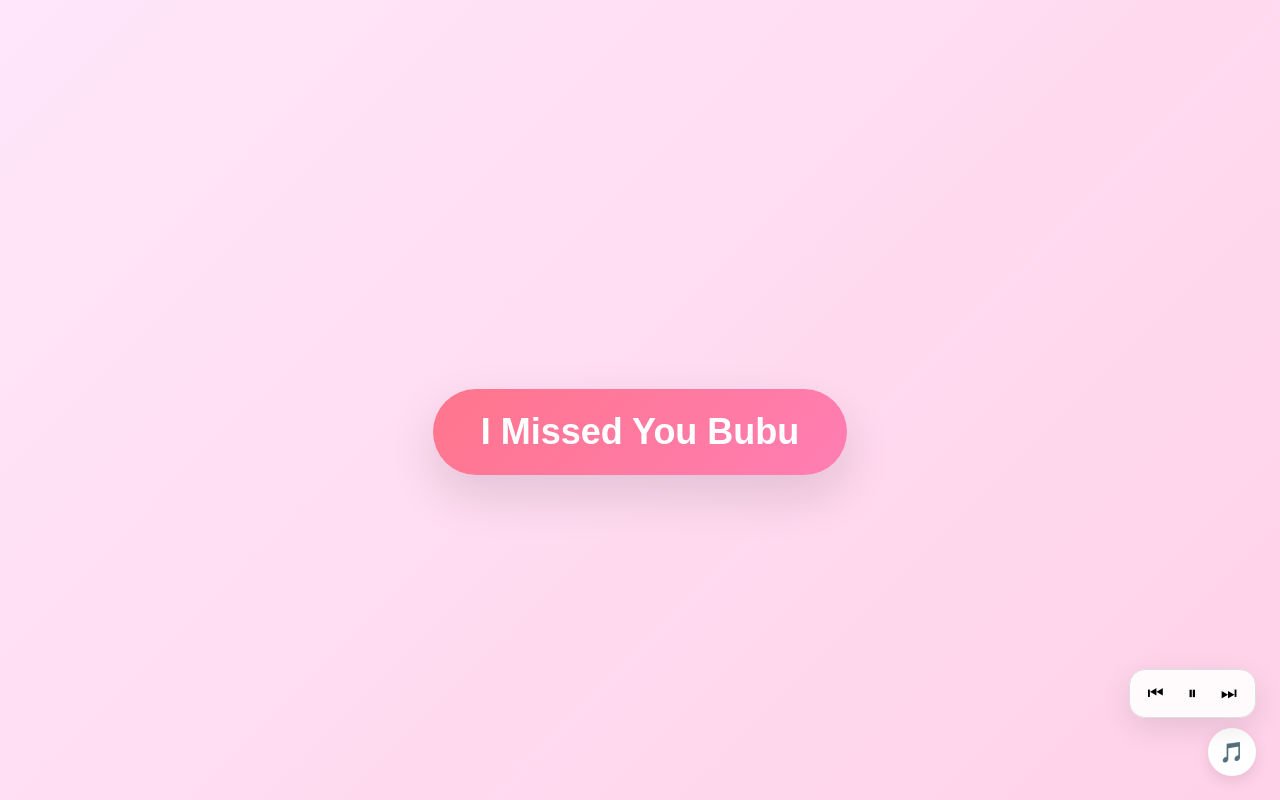
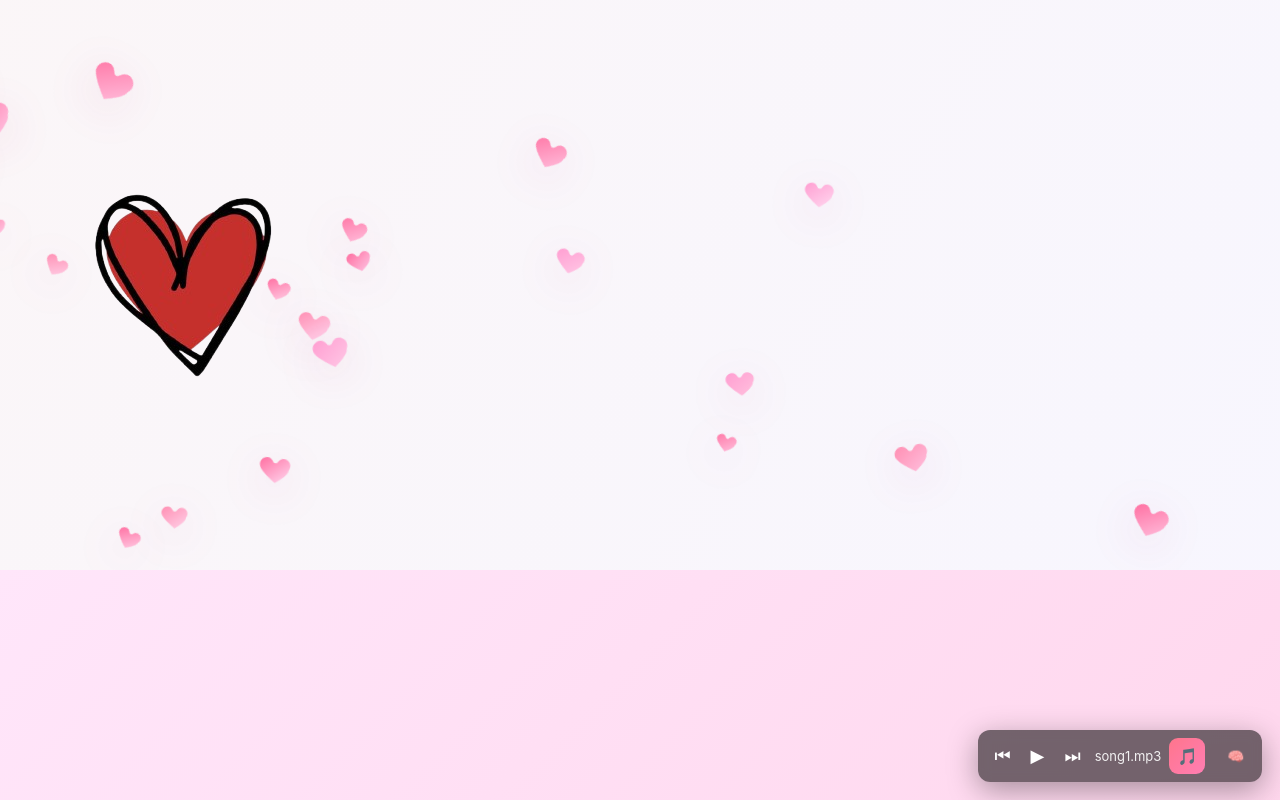
Before and after one commit to yxbudgqjdqdxq/surehit-version-2, a Next.js app: page / in a window 1280 px wide. Both pictures are taken after a click on the button "Toggle player". Shown: the top 800 px of the page. Built offline with nearby package versions, Linux system fonts and the light colour scheme.

Commit message:
Update _app.js

```diff
--- a/pages/_app.js
+++ b/pages/_app.js
@@ -1,12 +1,14 @@
 // pages/_app.js
-import { useState, useEffect, useRef } from 'react';
-import '../styles/globals.css';
+import { useState, useEffect, useRef } from "react";
+import AnimatedBackground from "../components/AnimatedBackground";
+import Header from "../components/Header";
+import "../styles/globals.css";
 
 const PLAYLIST = [
   "/song1.mp3",
   "/song2.mp3",
   "/song3.mp3",
-  "/song4.mp3"
+  "/song4.mp3",
 ];
 
 export default function App({ Component, pageProps }) {
@@ -14,82 +16,174 @@ export default function App({ Component, pageProps }) {
   const [currentSongIndex, setCurrentSongIndex] = useState(0);
   const [isPlayerOpen, setIsPlayerOpen] = useState(false);
   const [isRavensActive, setIsRavensActive] = useState(false);
+
   const audioRef = useRef(null);
 
-  // Handle Ravens Protocol Silence
   useEffect(() => {
-    const handleRavens = (e) => {
-      const active = e.detail;
-      setIsRavensActive(active);
-      if (active && audioRef.current) {
+    // Ensure audio element exists and update source when song index changes
+    if (!audioRef.current) {
+      audioRef.current = new Audio(PLAYLIST[currentSongIndex]);
+      audioRef.current.loop = false;
+      audioRef.current.preload = "auto";
+      audioRef.current.addEventListener("ended", () => {
+        // autoplay next when a song ends
+        setCurrentSongIndex((idx) => (idx + 1) % PLAYLIST.length);
+      });
+    } else {
+      audioRef.current.src = PLAYLIST[currentSongIndex];
+      if (isPlaying) {
+        audioRef.current.play().catch(() => {});
+      }
+    }
+    // cleanup if component unmounts
+    return () => {
+      // keep audio across navigation depending on your needs; here we pause
+      // to avoid dangling audio in dev environment
+      if (audioRef.current) {
         audioRef.current.pause();
-        setIsPlaying(false);
       }
     };
-    window.addEventListener('ravens-toggle', handleRavens);
-    return () => window.removeEventListener('ravens-toggle', handleRavens);
-  }, []);
+    // eslint-disable-next-line react-hooks/exhaustive-deps
+  }, [currentSongIndex]);
 
-  // Simple Auto-Play
   useEffect(() => {
-    const audio = audioRef.current;
-    if (audio) {
-      audio.volume = 0.5;
-      const playPromise = audio.play();
-      if (playPromise !== undefined) {
-        playPromise.then(() => setIsPlaying(true)).catch(() => {}); // catch creates a safe fail
+    if (audioRef.current) {
+      if (isPlaying) {
+        audioRef.current.play().catch(() => {});
+      } else {
+        audioRef.current.pause();
       }
     }
-  }, []);
+  }, [isPlaying]);
 
-  const togglePlay = () => {
-    if (!audioRef.current) return;
-    if (isPlaying) { audioRef.current.pause(); setIsPlaying(false); }
-    else { audioRef.current.play(); setIsPlaying(true); }
-  };
+  function togglePlay() {
+    setIsPlaying((p) => !p);
+  }
 
-  const nextSong = () => {
-    let next = currentSongIndex + 1;
-    if (next >= PLAYLIST.length) next = 0;
-    setCurrentSongIndex(next);
+  function nextSong() {
+    setCurrentSongIndex((idx) => (idx + 1) % PLAYLIST.length);
     setIsPlaying(true);
-  };
+  }
 
-  const prevSong = () => {
-    let prev = currentSongIndex - 1;
-    if (prev < 0) prev = PLAYLIST.length - 1;
-    setCurrentSongIndex(prev);
+  function prevSong() {
+    setCurrentSongIndex((idx) => (idx - 1 + PLAYLIST.length) % PLAYLIST.length);
     setIsPlaying(true);
-  };
-
-  // Song change effect
-  useEffect(() => {
-    if (audioRef.current) {
-      audioRef.current.pause();
-      audioRef.current.load();
-      if (isPlaying) audioRef.current.play().catch(() => {});
   }
-  }, [currentSongIndex]);
 
   return (
     <>
-      <audio ref={audioRef} src={PLAYLIST[currentSongIndex]} onEnded={nextSong} />
-      <Component {...pageProps} />
+      {/* Animated background mounted at app level */}
+      <AnimatedBackground />
 
-      {!isRavensActive && (
-        <div style={{ position: 'fixed', bottom: '24px', right: '24px', zIndex: 9999, display: 'flex', flexDirection: 'column', alignItems: 'flex-end', gap: '10px' }}>
+      {/* Header */}
+      <Header />
+
+      {/* Simple music player overlay */}
+      <div style={{ position: "fixed", right: 18, bottom: 18, zIndex: 9999 }}>
+        <div
+          style={{
+            display: "flex",
+            alignItems: "center",
+            gap: 8,
+            background: "rgba(0,0,0,0.55)",
+            padding: "8px 10px",
+            borderRadius: 12,
+            color: "white",
+            boxShadow: "0 8px 30px rgba(0,0,0,0.35)",
+            backdropFilter: "blur(6px)",
+          }}
+        >
           {isPlayerOpen && (
-             <div style={{ background: 'rgba(255,255,255,0.9)', backdropFilter: 'blur(10px)', padding: '12px', borderRadius: '16px', border:'1px solid #ddd', display:'flex', gap:'12px', boxShadow:'0 10px 30px rgba(0,0,0,0.1)' }}>
-                <button onClick={prevSong} style={{ border:'none', background:'none', cursor:'pointer', fontSize:'18px' }}>⏮</button>
-                <button onClick={togglePlay} style={{ border:'none', background:'none', cursor:'pointer', fontSize:'18px' }}>{isPlaying ? "⏸" : "▶"}</button>
-                <button onClick={nextSong} style={{ border:'none', background:'none', cursor:'pointer', fontSize:'18px' }}>⏭</button>
+            <div style={{ display: "flex", alignItems: "center", gap: 8 }}>
+              <button
+                onClick={prevSong}
+                aria-label="Previous"
+                style={{
+                  border: "none",
+                  background: "none",
+                  cursor: "pointer",
+                  fontSize: 18,
+                  color: "white",
+                }}
+              >
+                ⏮
+              </button>
+
+              <button
+                onClick={togglePlay}
+                aria-label="Play/Pause"
+                style={{
+                  border: "none",
+                  background: "none",
+                  cursor: "pointer",
+                  fontSize: 18,
+                  color: "white",
+                }}
+              >
+                {isPlaying ? "⏸" : "▶"}
+              </button>
+
+              <button
+                onClick={nextSong}
+                aria-label="Next"
+                style={{
+                  border: "none",
+                  background: "none",
+                  cursor: "pointer",
+                  fontSize: 18,
+                  color: "white",
+                }}
+              >
+                ⏭
+              </button>
+
+              <div style={{ fontSize: 13, opacity: 0.9 }}>
+                {PLAYLIST[currentSongIndex].replace("/", "")}
+              </div>
             </div>
           )}
-           <button onClick={() => setIsPlayerOpen(!isPlayerOpen)} style={{ width:'48px', height:'48px', borderRadius:'50%', border:'none', background:'white', boxShadow:'0 5px 15px rgba(0,0,0,0.1)', cursor:'pointer', fontSize:'20px', display:'flex', alignItems:'center', justifyContent:'center' }}>
+
+          <button
+            onClick={() => setIsPlayerOpen((v) => !v)}
+            aria-label="Toggle player"
+            style={{
+              display: "flex",
+              alignItems: "center",
+              justifyContent: "center",
+              width: 36,
+              height: 36,
+              borderRadius: 9,
+              border: "none",
+              background: "linear-gradient(135deg,#ff758c,#ff7eb3)",
+              color: "white",
+              cursor: "pointer",
+              fontSize: 16,
+            }}
+          >
             🎵
           </button>
+
+          {/* Optional Raven's toggle (placeholder) */}
+          <button
+            onClick={() => setIsRavensActive((v) => !v)}
+            aria-label="Toggle Ravens"
+            style={{
+              marginLeft: 6,
+              border: "none",
+              background: isRavensActive ? "#ffd1e8" : "transparent",
+              borderRadius: 8,
+              padding: "6px 8px",
+              cursor: "pointer",
+            }}
+          >
+            🧠
+          </button>
         </div>
-      )}
+      </div>
+
+      <div className="site-root" style={{ minHeight: "100vh" }}>
+        <Component {...pageProps} />
+      </div>
     </>
   );
 }
```
Lines whose indentation alone changed are shown as unchanged.
